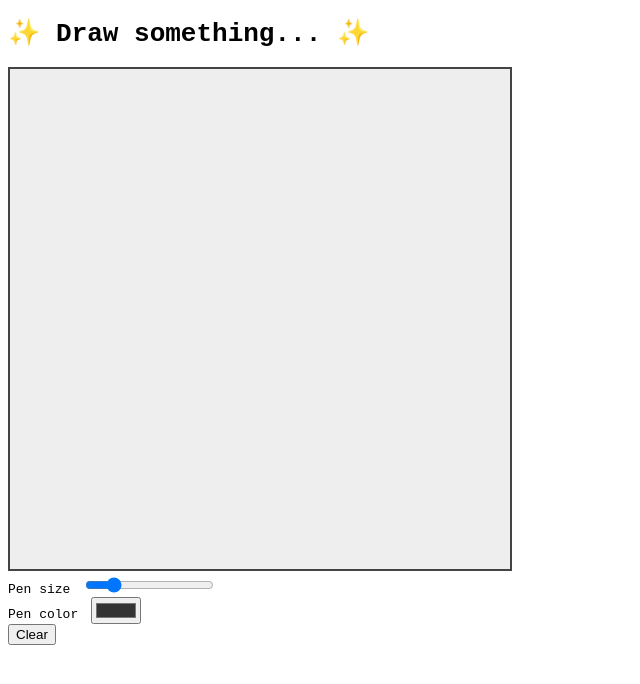
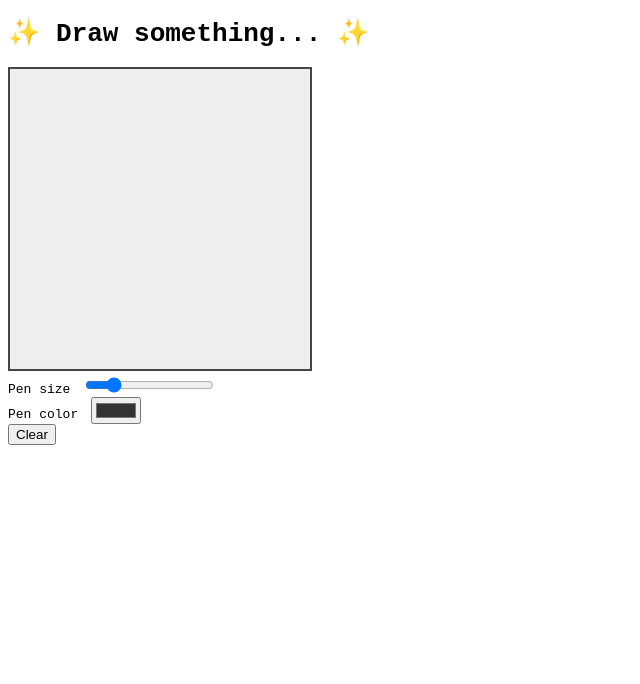
Before and after one commit to mooreryan/gleam_canvas_draw, a plain HTML site: page docs/index.html in a window 1280 px wide. Shown: the whole page, without its empty margins (0-640 px from the left). Drawn offline with Linux system fonts and the light colour scheme.

Commit message:
Adjust size and fix touch action

```diff
--- a/docs/index.html
+++ b/docs/index.html
@@ -21,6 +21,7 @@
     canvas {
       border: 2px solid #444444;
       background-color: #eeeeee;
+      touch-action: none;
     }
   </style>
 
```
Also changed, not shown: docs/priv/static/canvas_draw.mjs (+4 -4 lines), index.html (+1 -0 lines), priv/static/canvas_draw.mjs (+4 -4 lines), 1 other file.
